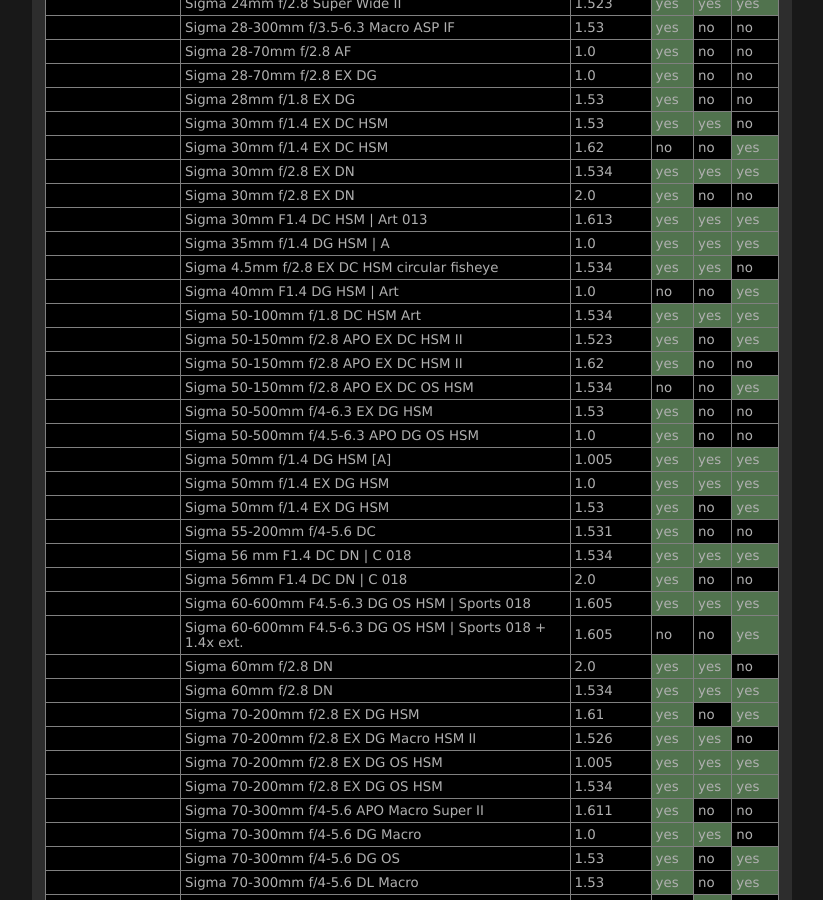
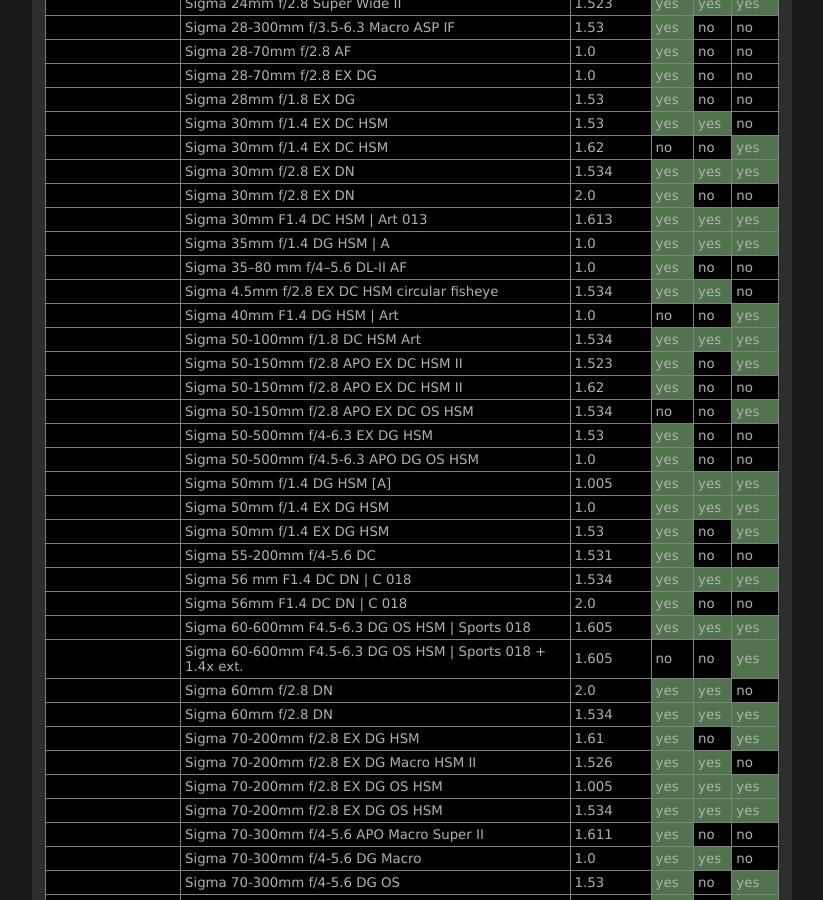
Before and after one commit to lensfun/lensfun.github.io, a Jekyll site: the page built from _posts/lenslist/2999-12-31-Lenslist-master.md, in a window 1280 px wide and 900 px high, scrolled down 27198 px. Shown: the whole window, without its empty margins (284-1107 px from the left). Built offline with Jekyll 4.4.1, drawn with Linux system fonts in a browser that asks for light colours.

Commit message:
Update master lens list from GitHub Actions

```diff
--- a/_posts/lenslist/2999-12-31-Lenslist-master.md
+++ b/_posts/lenslist/2999-12-31-Lenslist-master.md
@@ -1124,6 +1124,7 @@ This list was generated on 2025-06-30 from current Lensfun sources. Your Lensfun
 <tr class="lenslist-bg1"><td></td><td>Sigma 30mm f/2.8 EX DN</td><td>2.0</td><td class="lenslist-highlight lenslist-check">yes</td><td class="lenslist-check">no</td><td class="lenslist-check">no</td></tr>
 <tr class="lenslist-bg1"><td></td><td>Sigma 30mm F1.4 DC HSM | Art 013</td><td>1.613</td><td class="lenslist-highlight lenslist-check">yes</td><td class="lenslist-highlight lenslist-check">yes</td><td class="lenslist-highlight lenslist-check">yes</td></tr>
 <tr class="lenslist-bg1"><td></td><td>Sigma 35mm f/1.4 DG HSM | A</td><td>1.0</td><td class="lenslist-highlight lenslist-check">yes</td><td class="lenslist-highlight lenslist-check">yes</td><td class="lenslist-highlight lenslist-check">yes</td></tr>
+<tr class="lenslist-bg1"><td></td><td>Sigma 35–80 mm f/4–5.6 DL-II AF</td><td>1.0</td><td class="lenslist-highlight lenslist-check">yes</td><td class="lenslist-check">no</td><td class="lenslist-check">no</td></tr>
 <tr class="lenslist-bg1"><td></td><td>Sigma 4.5mm f/2.8 EX DC HSM circular fisheye</td><td>1.534</td><td class="lenslist-highlight lenslist-check">yes</td><td class="lenslist-highlight lenslist-check">yes</td><td class="lenslist-check">no</td></tr>
 <tr class="lenslist-bg1"><td></td><td>Sigma 40mm F1.4 DG HSM | Art</td><td>1.0</td><td class="lenslist-check">no</td><td class="lenslist-check">no</td><td class="lenslist-highlight lenslist-check">yes</td></tr>
 <tr class="lenslist-bg1"><td></td><td>Sigma 50-100mm f/1.8 DC HSM Art</td><td>1.534</td><td class="lenslist-highlight lenslist-check">yes</td><td class="lenslist-highlight lenslist-check">yes</td><td class="lenslist-highlight lenslist-check">yes</td></tr>
```
